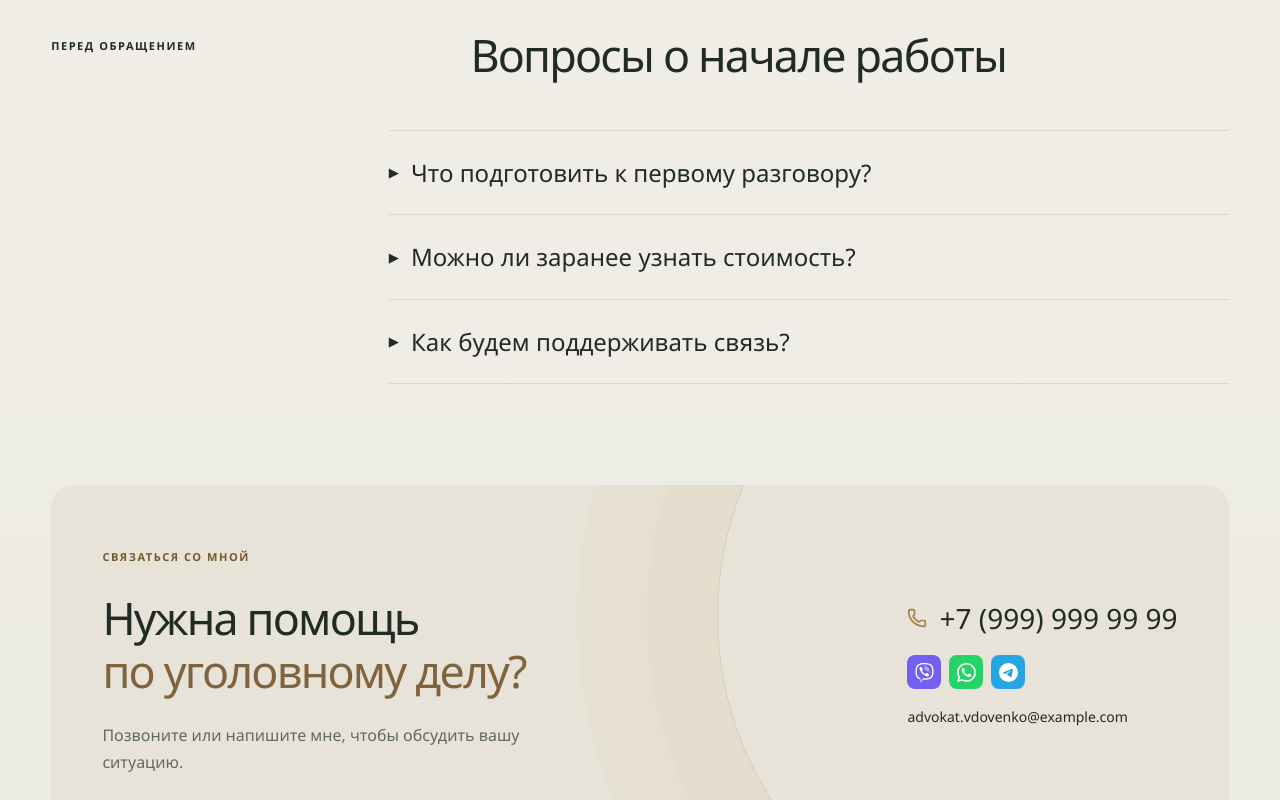
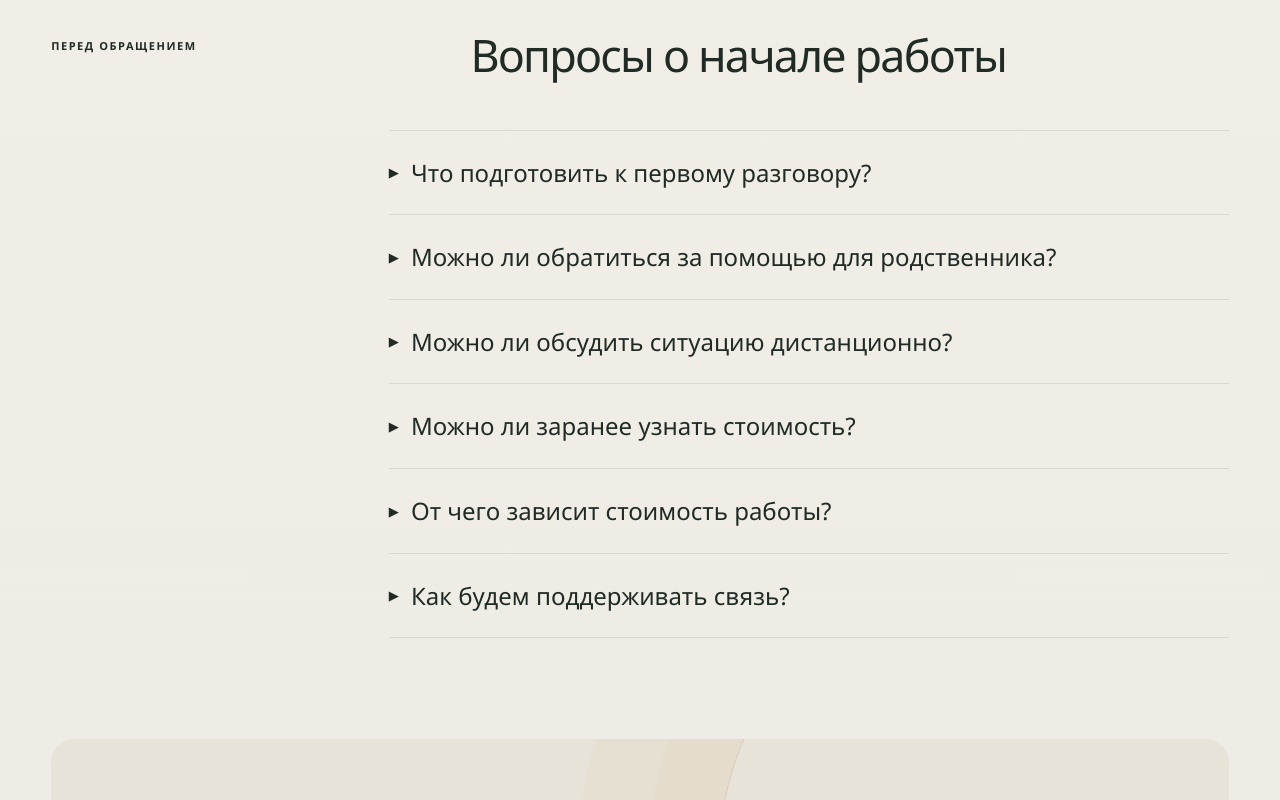
Before and after one commit to Aleks-man/advokat-vdovenko, a React (Vite) app in the folder front/: page /about in a window 1280 px wide. Shown: the part 1380-2180 px from the top of the page. Built offline with nearby package versions, Linux system fonts and the light colour scheme; a web font is replaced by a local one.

Commit message:
feat: expand FAQ and extract content into shared data

```diff
--- /dev/null
+++ b/front/src/data/faq.ts
@@ -0,0 +1,33 @@
+// Ответы для презентации; перед публикацией согласую условия работы с Константином.
+export const faqItems = [
+  {
+    question: 'Что подготовить к первому разговору?',
+    answer:
+      'Запишите, что и когда произошло, и подготовьте свои вопросы. Если у вас есть документы по делу, скажите мне об этом при записи — я подскажу, что взять с собой.',
+  },
+  {
+    question: 'Можно ли обратиться за помощью для родственника?',
+    answer:
+      'Да, вы можете связаться со мной и рассказать, что произошло с вашим близким. Я уточню, какая помощь нужна, и объясню, как мы можем начать работу.',
+  },
+  {
+    question: 'Можно ли обсудить ситуацию дистанционно?',
+    answer:
+      'Первый разговор можем провести по телефону или видеосвязи. Заранее договоримся о времени и о том, как передать документы. Если понадобится личная встреча, обсудим её отдельно.',
+  },
+  {
+    question: 'Можно ли заранее узнать стоимость?',
+    answer:
+      'Расскажите мне о деле и о том, какая помощь нужна. Объём работы и оплату мы обсудим до её начала.',
+  },
+  {
+    question: 'От чего зависит стоимость работы?',
+    answer:
+      'От того, какая помощь нужна и какой объём работы предстоит: изучение документов, подготовка обращений, участие в следственных действиях или заседаниях. После разговора о вашей ситуации я предложу условия и объясню, что входит в оплату.',
+  },
+  {
+    question: 'Как будем поддерживать связь?',
+    answer:
+      'Способ связи и порядок передачи документов согласуем в начале работы. Если появятся новые документы или назначат допрос либо заседание, сообщите мне об этом.',
+  },
+]
--- a/front/src/pages/About/About.tsx
+++ b/front/src/pages/About/About.tsx
@@ -1,5 +1,6 @@
 import { AccordionItem } from '../../components/AccordionItem/AccordionItem'
 import { workSteps } from '../../data/site'
+import { faqItems } from '../../data/faq'
 import { ContactBanner } from '../../components/ContactBanner/ContactBanner'
 import './About.css'
 import { About } from '../../components/About/About'
@@ -32,24 +33,11 @@ export function AboutPage() {
           <h2>Вопросы о начале работы</h2>
         </div>
         <div className="faq">
-          <AccordionItem title="Что подготовить к первому разговору?">
-            <p>
-              Запишите, что и когда произошло, и подготовьте свои вопросы. Если у вас есть документы
-              по делу, скажите мне об этом при записи — я подскажу, что взять с собой.
-            </p>
-          </AccordionItem>
-          <AccordionItem title="Можно ли заранее узнать стоимость?">
-            <p>
-              Расскажите мне о деле и о том, какая помощь нужна. Объём работы и оплату мы обсудим до
-              её начала.
-            </p>
-          </AccordionItem>
-          <AccordionItem title="Как будем поддерживать связь?">
-            <p>
-              Способ связи и порядок передачи документов согласуем в начале работы. Если появятся
-              новые документы или назначат допрос либо заседание, сообщите мне об этом.
-            </p>
-          </AccordionItem>
+          {faqItems.map((item) => (
+            <AccordionItem key={item.question} title={item.question}>
+              <p>{item.answer}</p>
+            </AccordionItem>
+          ))}
         </div>
       </section>
       <ContactBanner />
```
Also changed, not shown: 1 other file (tests, documents, lock files or other folders).
